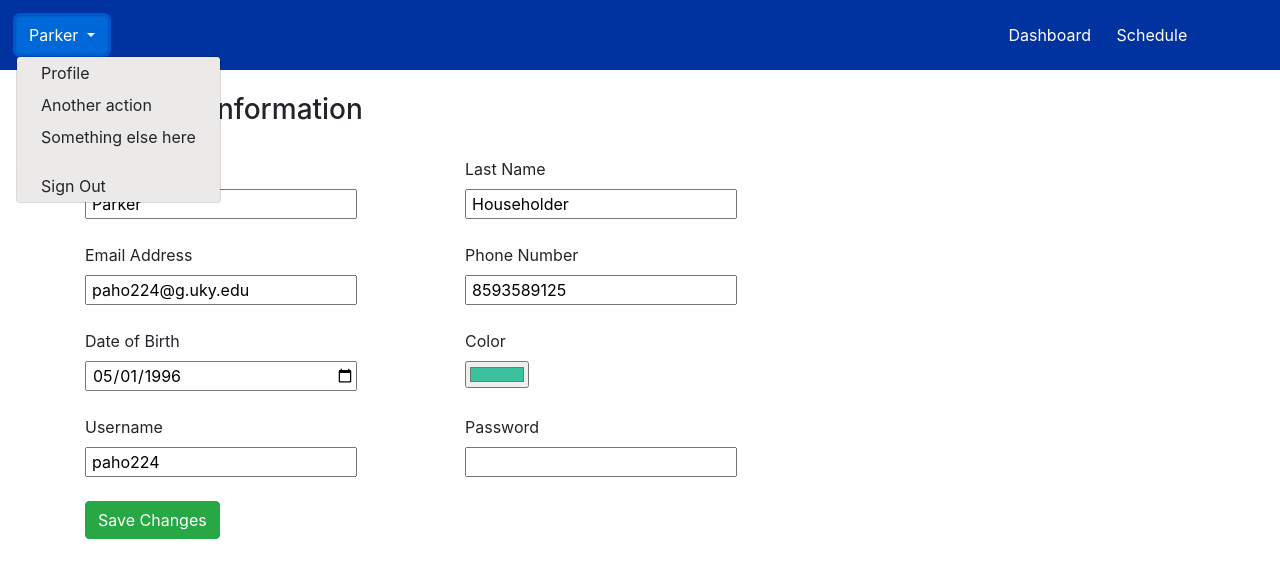
After one commit to ParkerH96/wt_scheduler, a PHP site: page /profile.php in a window 1280 px wide, after a click on "Parker". The commit adds this page. Shown: the top 578 px of the page. Run offline with PHP 8.4, Linux system fonts and the light colour scheme; a user stored in the database is signed in; data comes from the database, SQL or seed files in the repository; some libraries are stand-ins or nearby versions.

Commit message:
Profile Page

```diff
--- a/home.php
+++ b/home.php
@@ -24,7 +24,7 @@
           <?php echo $first_name; ?>
         </button>
         <div class="dropdown-menu">
-          <a class="dropdown-item" href="#">Action</a>
+          <a class="dropdown-item" href="profile.php">Profile</a>
           <a class="dropdown-item" href="#">Another action</a>
           <a class="dropdown-item" href="#">Something else here</a>
           <div class="dropdown-divider"></div>
@@ -32,14 +32,14 @@
         </div>
       </div>
       <ul class="nav navbar-nav">
-        <li><a href="scheduler.php" href="home.php">Dashboard</a></li>
+        <li><a href="home.php">Dashboard</a></li>
         <li><a id="show-scheduler" href="scheduler.php">Schedule</a></li>
       </ul>
     </div>
   </head>
   <body>
     <div class="dashboard">
-      <h1 style="text-align: center">DASHBOARD HERE</h1>
+      <h1>Hello <?php echo $first_name; ?>!</h1>
     </div>
   </body>
 </html>
--- /dev/null
+++ b/profile.php
@@ -0,0 +1,86 @@
+<!DOCTYPE html>
+<html>
+  <head>
+    <?php include 'session.php';
+    include 'connection.php'; ?>
+
+    <meta charset="utf-8">
+    <title>WT Scheduler</title>
+
+    <meta name="viewport" content="width=device-width, initial-scale=1">
+
+    <link rel="stylesheet" href="https://maxcdn.bootstrapcdn.com/bootstrap/4.0.0-beta/css/bootstrap.min.css" integrity="sha384-/Y6pD6FV/Vv2HJnA6t+vslU6fwYXjCFtcEpHbNJ0lyAFsXTsjBbfaDjzALeQsN6M" crossorigin="anonymous">
+
+    <script src="https://code.jquery.com/jquery-3.2.1.slim.min.js" integrity="sha384-KJ3o2DKtIkvYIK3UENzmM7KCkRr/rE9/Qpg6aAZGJwFDMVNA/GpGFF93hXpG5KkN" crossorigin="anonymous"></script>
+    <script src="https://cdnjs.cloudflare.com/ajax/libs/popper.js/1.11.0/umd/popper.min.js" integrity="sha384-b/U6ypiBEHpOf/4+1nzFpr53nxSS+GLCkfwBdFNTxtclqqenISfwAzpKaMNFNmj4" crossorigin="anonymous"></script>
+    <script src="https://maxcdn.bootstrapcdn.com/bootstrap/4.0.0-beta/js/bootstrap.min.js" integrity="sha384-h0AbiXch4ZDo7tp9hKZ4TsHbi047NrKGLO3SEJAg45jXxnGIfYzk4Si90RDIqNm1" crossorigin="anonymous"></script>
+
+
+    <!-- Font Awesome -->
+    <link rel="stylesheet" href="fonts/font-awesome/css/font-awesome.min.css">
+
+    <link rel="stylesheet" href="css/main.css">
+    <div class="navbar scheduler-navbar">
+      <div class="btn-group">
+        <button type="button" class="btn btn-primary dropdown-toggle" data-toggle="dropdown" aria-haspopup="true" aria-expanded="false">
+          <?php echo $first_name; ?>
+        </button>
+        <div class="dropdown-menu">
+          <a class="dropdown-item" href="profile.php">Profile</a>
+          <a class="dropdown-item" href="#">Another action</a>
+          <a class="dropdown-item" href="#">Something else here</a>
+          <div class="dropdown-divider"></div>
+          <a class="dropdown-item" href="login.php">Sign Out</a>
+        </div>
+      </div>
+      <ul class="nav navbar-nav">
+        <li><a href="home.php">Dashboard</a></li>
+        <li><a id="show-scheduler" href="scheduler.php">Schedule</a></li>
+      </ul>
+    </div>
+  </head>
+  <body>
+    <div class="profile-page">
+      <div class="container">
+        <?php
+          $employees = $mysqli->query("SELECT * FROM EMPLOYEE WHERE employee_id = $employee_id");
+          while($current_row = $employees->fetch_assoc()){ $color = $current_row['color']; $username = $current_row['username'];}
+         ?>
+        <br>
+        <h3>Personal Information</h3><br>
+        <form action="update-employee.php" method="post">
+          <div class="row">
+            <div class="col-md-4">
+              <label for="first_name">First Name</label><br>
+              <input type="text" name="first_name" value="<?php echo $first_name; ?>" style="width: 17rem; padding-left: 5px;"><br><br>
+              <label for="email">Email Address</label><br>
+              <input type="text" name="email" value="<?php echo $email; ?>" style="width: 17rem; padding-left: 5px;"><br><br>
+              <label for="dob">Date of Birth</label><br>
+              <input type="date" name="dob" value="<?php echo $dob; ?>" style="width: 17rem; padding-left: 5px;"><br><br>
+            </div>
+            <div class="col-md-4">
+              <label for="last_name">Last Name</label><br>
+              <input type="text" name="last_name" value="<?php echo $last_name; ?>" style="width: 17rem; padding-left: 5px;"><br><br>
+              <label for="phone">Phone Number</label><br>
+              <input type="number" name="phone_number" value="<?php echo $phone_number; ?>" style="width: 17rem; padding-left: 5px;"><br><br>
+              <label for="color">Color</label><br>
+              <input type="color" name="color" value="<?php echo $color ?>" style="width: 4rem;"><br><br>
+            </div>
+            <div class="col-md-4"></div>
+            <div class="col-md-4">
+              <label for="username">Username</label><br>
+              <input type="text" name="username" value="<?php echo $username ?>" style="width: 17rem; padding-left: 5px;"><br><br>
+            </div>
+            <div class="col-md-4">
+              <label for="password">Password</label><br>
+              <input type="text" name="password" style="width: 17rem; padding-left: 5px;"><br><br>
+            </div>
+            <div class="col-md-4"></div>
+            <input type="text" name="admin_tag" value="<?php echo $admin_tag; ?>" style="display: none;">
+          </div>
+          <input type="submit" name="Save Changes" value="Save Changes" class="btn btn-success">
+        </form>
+      </div>
+    </div>
+  </body>
+</html>
--- a/scheduler.php
+++ b/scheduler.php
@@ -71,7 +71,7 @@
           <?php echo $first_name; ?>
         </button>
         <div class="dropdown-menu">
-          <a class="dropdown-item" href="#">Action</a>
+          <a class="dropdown-item" href="profile.php">Profile</a>
           <a class="dropdown-item" href="#">Another action</a>
           <a class="dropdown-item" href="#">Something else here</a>
           <div class="dropdown-divider"></div>
```
Also changed, not shown: update-employee.php (added, +31 -0 lines).
